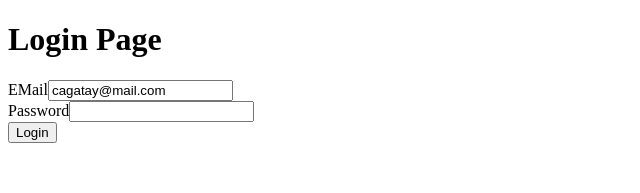
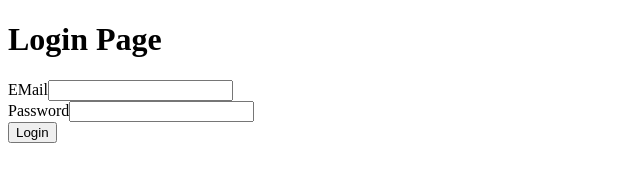
Before and after one commit to yakintech/pronet-react-security, a React (Create React App) app: page / in a window 1280 px wide. Shown: the top 193 px of the page, without its empty margins (0-640 px from the left). Built offline with nearby package versions, Linux system fonts and the light colour scheme; no server answers.

Commit message:
Implement form validation in login component using React Hook Form and Yup; update dependencies and documentation

```diff
--- a/package.json
+++ b/package.json
@@ -5,6 +5,7 @@
   "dependencies": {
     "@emotion/react": "^11.13.3",
     "@emotion/styled": "^11.13.0",
+    "@hookform/resolvers": "^3.9.1",
     "@mui/material": "^6.1.5",
     "@mui/x-data-grid": "^7.22.0",
     "@reduxjs/toolkit": "^2.3.0",
@@ -20,12 +21,14 @@
     "crypto-js": "^4.2.0",
     "react": "^18.3.1",
     "react-dom": "^18.3.1",
+    "react-hook-form": "^7.53.1",
     "react-redux": "^9.1.2",
     "react-router-dom": "^6.27.0",
     "react-scripts": "5.0.1",
     "swr": "^2.2.5",
     "typescript": "^4.9.5",
-    "web-vitals": "^2.1.4"
+    "web-vitals": "^2.1.4",
+    "yup": "^1.4.0"
   },
   "scripts": {
     "start": "react-scripts start",
--- a/src/pages/auth/Login.tsx
+++ b/src/pages/auth/Login.tsx
@@ -1,36 +1,52 @@
-import React, { useState } from 'react'
 import { authService } from '../../service/auth'
 import { useDispatch } from 'react-redux'
 import { setTokenStorage } from '../../util/tokenStorage'
+import { useForm } from 'react-hook-form';
+import { Inputs } from './inputs';
+import * as yup from 'yup';
+import { yupResolver } from '@hookform/resolvers/yup';
+
+
+const loginFormSchema = yup.object().shape({
+    email: yup.string().email().required(),
+    password: yup.string().required()
+})
 
 function Login() {
 
-    const [email, setemail] = useState("cagatay@mail.com")
-    const [password, setpassword] = useState("")
+    const { register, handleSubmit, formState: { errors, submitCount } } = useForm<Inputs>({
+        resolver: yupResolver(loginFormSchema)
+    });
+
 
     const dispatch = useDispatch()
 
-    const login = () => {
-        authService.login(email, password)
+    const login = (values: any) => {
+        if (submitCount < 10) {
+            authService.login(values.email, values.password)
                 .then((res: any) => {
                     setTokenStorage(res.token)
-                dispatch({type:"auth/login", payload: {email}})
+                    dispatch({ type: "auth/login", payload: { email: values.email } })
                 })
+        }
     }
 
     return <>
         <h1>Login Page</h1>
+        <form onSubmit={handleSubmit(login)}>
             <div>
                 <label htmlFor="">EMail</label>
-            <input type="text" value={email} onChange={(e) => setemail(e.target.value)} />
+                <input type="text"  {...register("email", { required: true })} />
+                {errors.email && <span style={{ color: "red" }}>{errors.email.message}</span>}
             </div>
             <div>
                 <label htmlFor="">Password</label>
-            <input type="password" value={password} onChange={(e) => setpassword(e.target.value)} />
+                <input type="password" {...register("password")} />
             </div>
             <div>
-            <button onClick={login}>Login</button>
+                <button type='submit'>Login</button>
             </div>
+        </form>
     </>
 }
 
--- /dev/null
+++ b/src/pages/auth/inputs.ts
@@ -0,0 +1,4 @@
+export type Inputs = {
+    email: string
+    password: string
+}
```
Also changed, not shown: güvenlikNotlari.txt, notlar.txt, 1 other file (tests, documents, lock files or other folders). Lines whose indentation alone changed are shown as unchanged.
